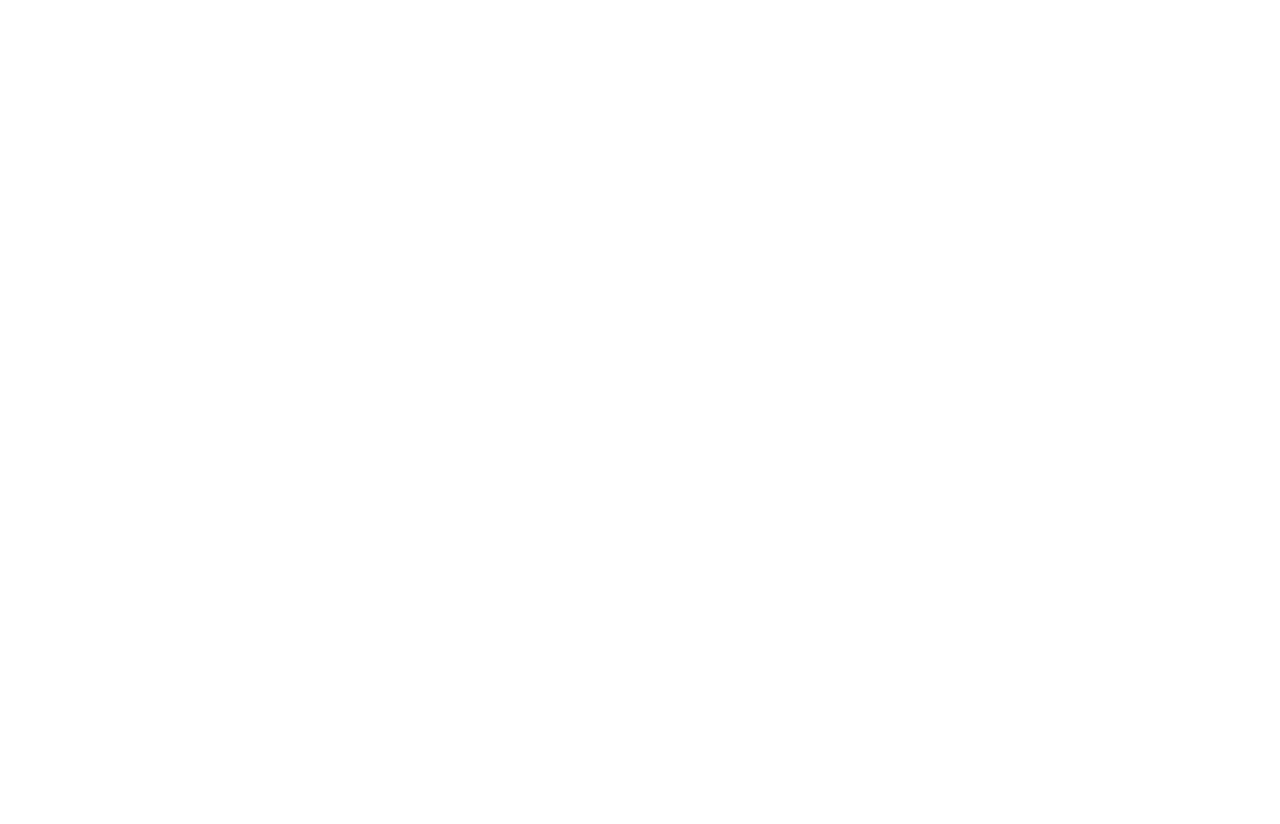
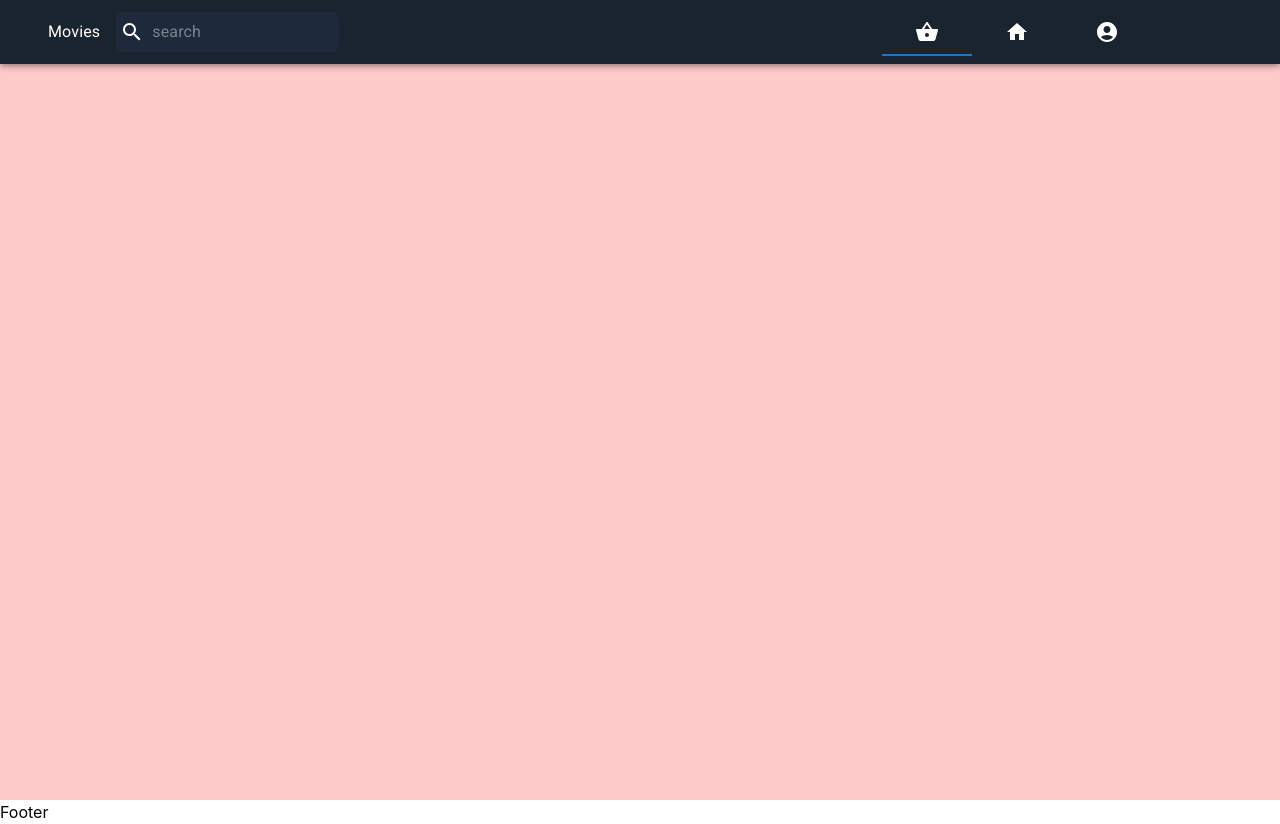
Before and after one commit to ZahraNejati79/redux-video, a React (Create React App) app: page / in a window 1280 px wide. Before the commit the page ends 800 px from the top, so only its background shows below. Built offline with nearby package versions, Linux system fonts and the light colour scheme; the HTML template or start-up script is replaced by a standard one.

Commit message:
Router dom , Navbar

```diff
--- a/src/App.js
+++ b/src/App.js
@@ -1,7 +1,25 @@
+import { BrowserRouter, Routes, Route } from "react-router-dom";
 import "./App.css";
+import Footer from "./components/Footer";
+import Header from "./components/Header";
+import HomePage from "./Pages/HomePage";
+import MovieCardPage from "./Pages/MovieCardPage";
+import MovieDetailPage from "./Pages/MovieDetailPage";
+import NotFoundPage from "./Pages/NotFoundPage";
 
 function App() {
-  return <div className="App"></div>;
+  return (
+    <BrowserRouter>
+      <Header />
+      <Routes>
+        <Route path="/" element={<HomePage />} />
+        <Route path="/movie/:omdbID" element={<MovieDetailPage />} />
+        <Route path="/card" element={<MovieCardPage />} />
+        <Route element={<NotFoundPage />} />
+      </Routes>
+      <Footer />
+    </BrowserRouter>
+  );
 }
 
 export default App;
--- a/src/Pages/HomePage.jsx
+++ b/src/Pages/HomePage.jsx
@@ -1,5 +1,9 @@
 const HomePage = () => {
-  return <div>home</div>;
+  return (
+    <div className="bg-red-200 w-screen h-screen">
+      <div>home</div>
+    </div>
+  );
 };
 
 export default HomePage;
--- a/src/Pages/MovieCardPage.jsx
+++ b/src/Pages/MovieCardPage.jsx
@@ -1,5 +1,9 @@
 const MovieCardPage = () => {
-  return <div>card page</div>;
+  return (
+    <div className="pt-40">
+      <div>this is cardpage</div>
+    </div>
+  );
 };
 
 export default MovieCardPage;
--- /dev/null
+++ b/src/Pages/MovieDetailPage.jsx
@@ -0,0 +1,5 @@
+const MovieDetailPage = () => {
+  return <div>detail</div>;
+};
+
+export default MovieDetailPage;
--- a/src/common/apis/MovieApiKey.jsx
+++ b/src/common/apis/MovieApiKey.jsx
@@ -0,0 +1,5 @@
+import axios from "axios";
+
+export default axios.create({
+  baseURL: "https://www.omdbapi.com/",
+});
--- a/src/components/Header.jsx
+++ b/src/components/Header.jsx
@@ -1,5 +1,159 @@
+import {
+  AccountCircle,
+  ExpandLess,
+  ExpandMore,
+  Home,
+  Logout,
+  MenuOutlined,
+  Search,
+  ShoppingBasket,
+} from "@mui/icons-material";
+import {
+  AppBar,
+  Button,
+  Collapse,
+  Divider,
+  Drawer,
+  IconButton,
+  InputBase,
+  List,
+  ListItem,
+  ListItemButton,
+  ListItemIcon,
+  ListItemText,
+  Tabs,
+  Toolbar,
+  Typography,
+  Tab,
+} from "@mui/material";
+import {
+  BrowserRouter,
+  Route,
+  Switch,
+  Link as RouterLink,
+} from "react-router-dom";
+import { Box } from "@mui/system";
+import { useState } from "react";
+
 const Header = () => {
-  return <div>header</div>;
+  const [openSearch, setOpenSearch] = useState(false);
+  const [tabValue, setTabValue] = useState(0);
+  const [openDrawer, setOpenDrawer] = useState(false);
+  const [openProfile, setOpenProfile] = useState(false);
+
+  return (
+    <>
+      <AppBar className="flex items-center justify-center bg-secondary">
+        <Toolbar className="container flex items-center justify-between">
+          <div className="flex items-center justify-center gap-x-4  lg:mx-6">
+            <Typography>Movies</Typography>
+            <div className="bg-slate-800 hover:bg-opacity-50 p-1 flex items-center justify-center   rounded-lg  ">
+              <Search
+                className="text-fontPrimary"
+                onClick={() => setOpenSearch(!openSearch)}
+              />
+              <InputBase
+                placeholder="search"
+                className={
+                  openSearch
+                    ? "text-fontPrimary  md:flex  ml-2"
+                    : "text-fontPrimary hidden md:flex  ml-2"
+                }
+              />
+            </div>
+          </div>
+          <div className="flex items-center justify-center lg:mx-6">
+            <div className="hidden md:flex md:items-center md:justify-center">
+              <Tabs
+                value={tabValue}
+                onChange={(e, value) => {
+                  setTabValue(value);
+                }}
+              >
+                <Tab
+                  to="/card"
+                  component={RouterLink}
+                  icon={<ShoppingBasket className="text-fontPrimary " />}
+                />
+                <Tab
+                  to="/"
+                  component={RouterLink}
+                  icon={<Home className="text-fontPrimary " />}
+                />
+                <Tab icon={<AccountCircle className="text-fontPrimary " />} />
+              </Tabs>
+            </div>
+            <div>
+              <IconButton>
+                <Button onClick={() => setOpenDrawer(true)}>
+                  <MenuOutlined className="text-fontPrimary flex md:hidden" />
+                </Button>
+              </IconButton>
+              <Drawer
+                anchor="left"
+                open={openDrawer}
+                onClose={() => setOpenDrawer(false)}
+              >
+                <Box
+                  sx={{
+                    bgcolor: "#0f171e",
+                    height: "100%",
+                  }}
+                >
+                  <List>
+                    <ListItem>
+                      <ListItemButton sx={{ color: "white" }}>
+                        <ListItemIcon>
+                          <ShoppingBasket sx={{ color: "white" }} />
+                        </ListItemIcon>
+                        <ListItemText primary="Card" />
+                      </ListItemButton>
+                    </ListItem>
+                    <ListItem>
+                      <ListItemButton sx={{ color: "white" }}>
+                        <ListItemIcon>
+                          <Home sx={{ color: "white" }} />
+                        </ListItemIcon>
+                        <ListItemText primary="Home" />
+                      </ListItemButton>
+                    </ListItem>
+                    <ListItem>
+                      <ListItemButton
+                        sx={{ color: "white" }}
+                        onClick={() => setOpenProfile(!openProfile)}
+                      >
+                        <ListItemIcon>
+                          <AccountCircle sx={{ color: "white" }} />
+                        </ListItemIcon>
+                        <ListItemText primary="Profile" sx={{ pr: 4 }} />
+                        {openProfile ? <ExpandLess /> : <ExpandMore />}
+                      </ListItemButton>
+                    </ListItem>
+                  </List>
+                  <Divider />
+                  <Collapse timeout="auto" unmountOnExit in={openProfile}>
+                    <List>
+                      <ListItem>
+                        <ListItemButton sx={{ pl: 4 }}>
+                          <ListItemIcon>
+                            <Logout sx={{ color: "white" }} />
+                          </ListItemIcon>
+                          <ListItemText
+                            sx={{ color: "white" }}
+                            primary="LogOut"
+                          />
+                        </ListItemButton>
+                      </ListItem>
+                    </List>
+                  </Collapse>
+                </Box>
+              </Drawer>
+            </div>
+          </div>
+        </Toolbar>
+      </AppBar>
+    </>
+  );
 };
 
 export default Header;
--- a/src/components/MovieDetail.jsx
+++ /dev/null
@@ -1,5 +0,0 @@
-const MovieDetail = () => {
-  return <div>detail</div>;
-};
-
-export default MovieDetail;
--- a/tailwind.config.js
+++ b/tailwind.config.js
@@ -1,9 +1,17 @@
 /** @type {import('tailwindcss').Config} */
+
 module.exports = {
   content: ["./src/**/*.{js,jsx,ts,tsx}"],
   important: "#root",
   theme: {
-    extend: {},
+    extend: {
+      colors: {
+        primary: "#0f171e",
+        secondary: "#1a242f",
+        fontPrimary: "#ffffff",
+        fontSecondary: "#79b8f3",
+      },
+    },
   },
   plugins: [],
 };
```
